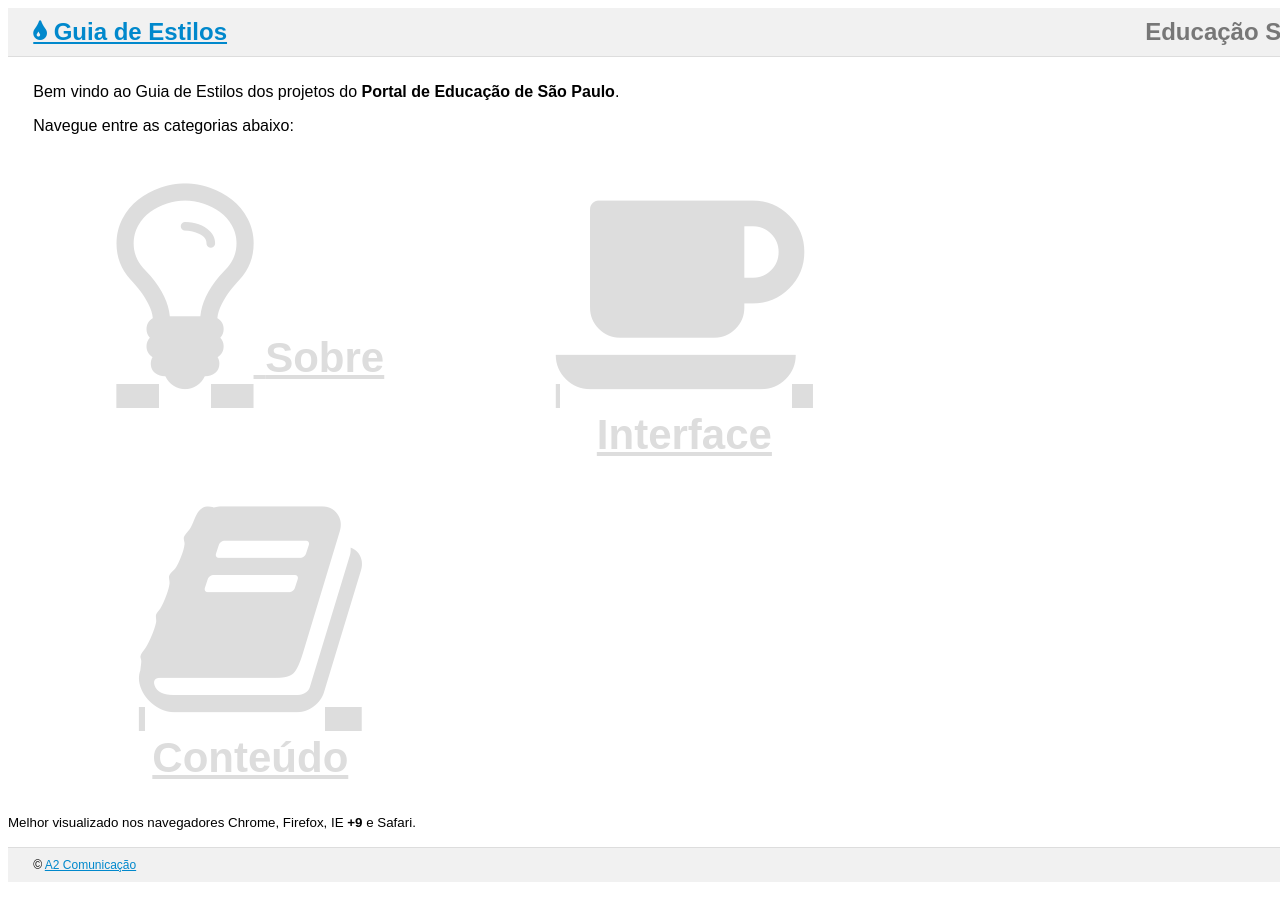
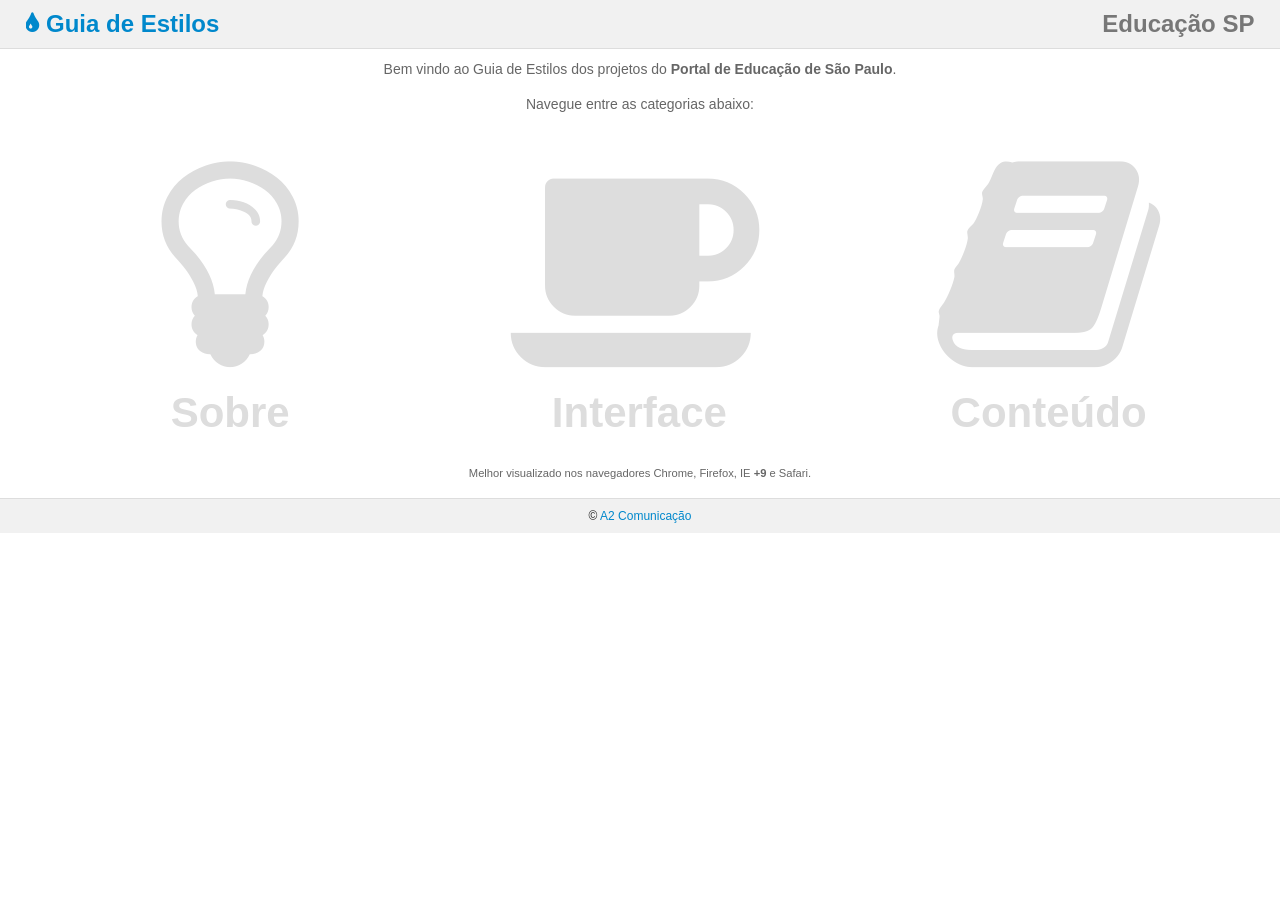
Before and after one commit to a2ad/gde-educacaosp, a Jekyll site: the page built from index.html, in a window 1280 px wide. Built offline with Jekyll 4.4.1, drawn with Linux system fonts in a browser that asks for light colours; nearby versions of some CDN libraries; a style sheet for code colours, icons or effects is not loaded.

Commit message:
Ajustes link CSS

```diff
--- a/_includes/estilos.html
+++ b/_includes/estilos.html
@@ -1,5 +1,5 @@
 <!-- CSS gde -->
-<link rel="stylesheet" href="http://a2comunicacao.github.io/gde-educacaosp/files/gde/css/main.css">
+<link rel="stylesheet" href="{{ site.baseurl}}/files/gde/css/main.css">
 
 <!-- CSS demo-->
 <link rel="stylesheet" href="{{ site.baseurl}}/files/demo/css/main.min.css">
```
